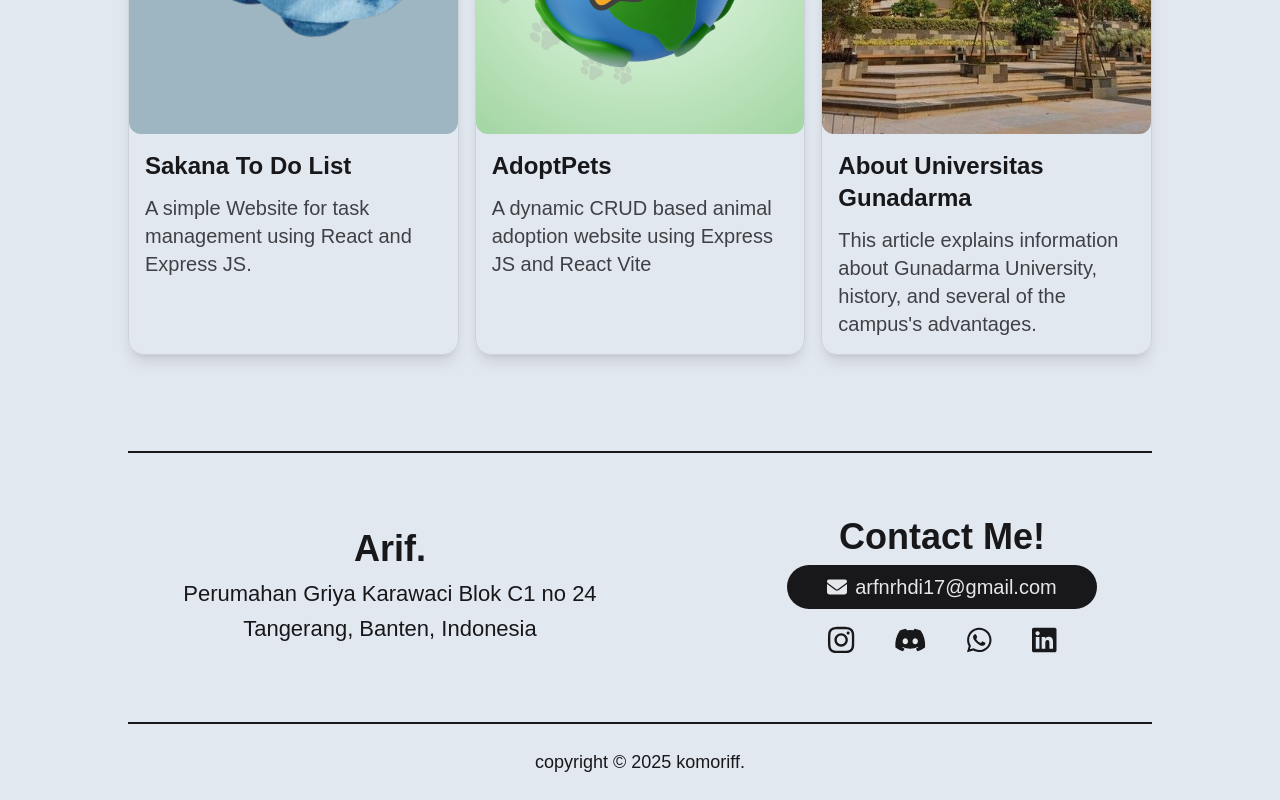
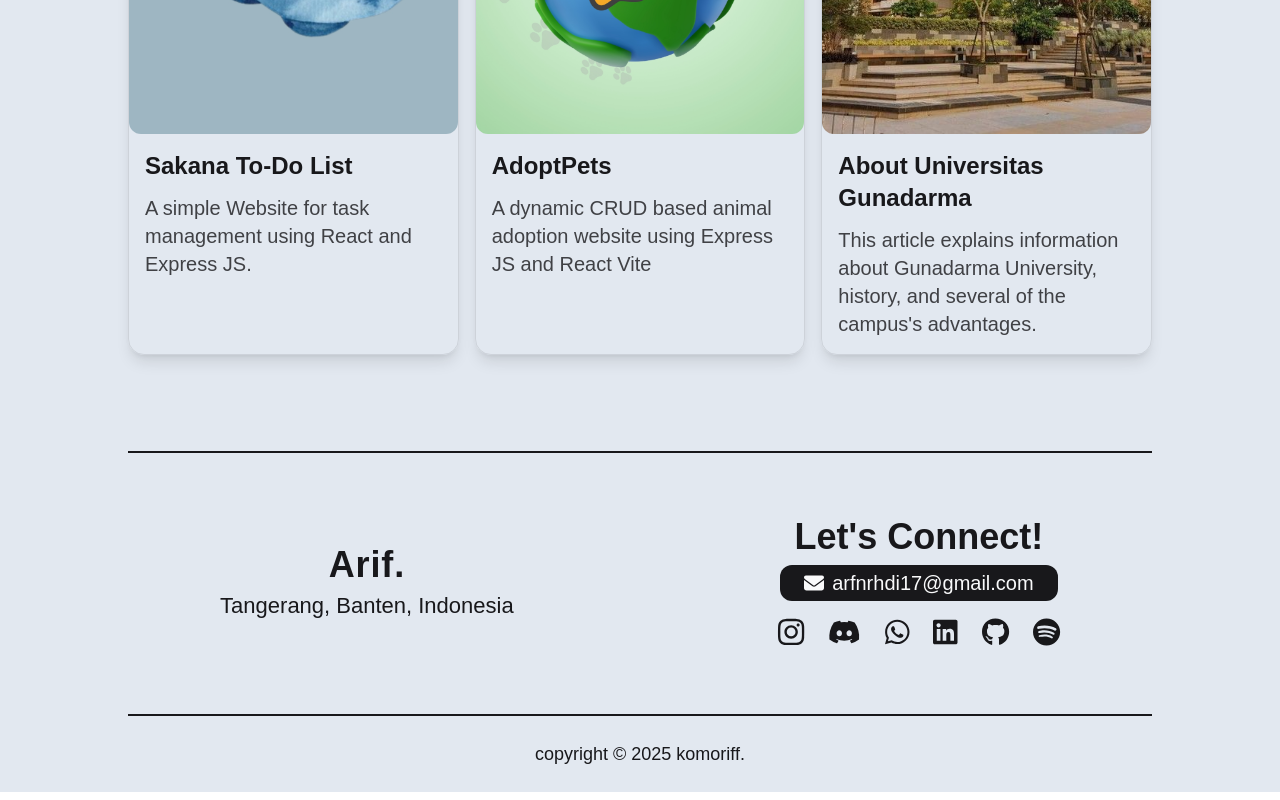
Before and after one commit to arifnrhdi/komoriff, a React (Vite) app: page / in a window 1280 px wide. Shown: the part 993-1793 px from the top of the page. Built offline with nearby package versions, Linux system fonts and the light colour scheme; a web font is replaced by a local one.

Commit message:
commit portofolio web

```diff
--- a/src/components/AboutMe.jsx
+++ b/src/components/AboutMe.jsx
@@ -74,7 +74,7 @@
                 </div>
                 <div className="text-sm">October 2024 - Now</div>
               </div>
-              <div className="flex flex-wrap gap-4 text-xs font-semibold text-gray-50 md:text-lg">
+              <div className="flex flex-wrap md:gap-4 gap-2 text-xs font-semibold text-gray-50 md:text-lg">
                 <div className="rounded-md bg-zinc-900 p-1 md:px-2 dark:bg-slate-200 dark:text-zinc-900">
                   Assistant
                 </div>
--- a/src/components/Footer.jsx
+++ b/src/components/Footer.jsx
@@ -6,6 +6,8 @@
   faDiscord,
   faWhatsapp,
   faLinkedin,
+  faGithub,
+  faSpotify,
 } from "@fortawesome/free-brands-svg-icons";
 
 const Footer = () => {
@@ -14,18 +16,19 @@
       <div className="border-y-2 py-16 dark:border-y-gray-300">
         <div className="cols-1 grid gap-20 text-center lg:flex lg:justify-around">
           <div className="my-auto flex flex-col">
-            <p className="mb-2 text-3xl font-bold md:text-4xl">Arif.</p>
-            <p className="text-lg md:text-[22px]">
-              Perumahan Griya Karawaci Blok C1 no 24
+            <p className="mb-1 text-3xl font-bold tracking-wide md:text-4xl">
+              Arif.
             </p>
             <p className="text-lg md:text-[22px]">
               Tangerang, Banten, Indonesia
             </p>
           </div>
           <div className="my-auto">
-            <p className="mb-2 text-3xl font-bold md:text-4xl">Contact Me!</p>
+            <p className="mb-2 text-3xl font-bold md:text-4xl">
+              Let's Connect!
+            </p>
             <div className="flex items-center justify-center text-lg md:text-xl">
-              <p className="rounded-3xl bg-zinc-900 px-4 py-2 text-gray-200 lg:px-10 dark:bg-slate-200 dark:text-zinc-900">
+              <p className="rounded-xl bg-zinc-900 px-4 py-1 text-gray-50 lg:px-6 dark:bg-slate-200 dark:text-zinc-900">
                 <FontAwesomeIcon
                   icon={faEnvelope}
                   className="me-2 text-lg md:text-[20px]"
@@ -33,7 +36,7 @@
                 arfnrhdi17@gmail.com
               </p>
             </div>
-            <div className="mt-4 flex items-center justify-center gap-8 lg:justify-evenly lg:gap-0">
+            <div className="mt-4 flex flex-wrap items-center justify-center gap-6 lg:justify-evenly">
               <a
                 href="https://www.instagram.com/arfnrhdi__?utm_source=ig_web_button_share_sheet&igsh=ZDNlZDc0MzIxNw=="
                 title="Instagram"
@@ -74,6 +77,26 @@
                   className="text-2xl hover:scale-110 hover:transition-transform md:text-[28px]"
                 />
               </a>
+              <a
+                href="https://github.com/arifnrhdi"
+                title="GitHub"
+                target="_blank"
+              >
+                <FontAwesomeIcon
+                  icon={faGithub}
+                  className="text-2xl hover:scale-110 hover:transition-transform md:text-[28px]"
+                />
+              </a>
+              <a
+                href="https://open.spotify.com/user/31rnjzdyyru4sghceam24jhdyizu?si=dd5cea48ac2f4fbd"
+                title="Spotify"
+                target="_blank"
+              >
+                <FontAwesomeIcon
+                  icon={faSpotify}
+                  className="text-2xl hover:scale-110 hover:transition-transform md:text-[28px]"
+                />
+              </a>
             </div>
           </div>
         </div>
--- a/src/components/Jumbotrons.jsx
+++ b/src/components/Jumbotrons.jsx
@@ -14,7 +14,7 @@
         <div className="hidden text-[33px] font-normal xl:block xl:text-start">
           Hello, i'm
         </div>
-        <div className="mb-2 text-5xl font-extrabold tracking-wide xl:text-start xl:text-5xl">
+        <div className="mb-2 text-4xl font-extrabold tracking-wide xl:text-start md:text-5xl">
           Arif Nurhadi
         </div>
         <div className="mb-4 text-xl font-light md:text-2xl xl:text-start">
--- a/src/components/utils/BlogList.jsx
+++ b/src/components/utils/BlogList.jsx
@@ -2,6 +2,7 @@
 import adoptpets from "../../assets/img/adoptpets.jpg";
 import sakana from "../../assets/img/sakana.jpg";
 import gundar from "../../assets/img/gunadarma.jpeg";
+import figma from "../../assets/img/figma.jpg"
 import Cards from "./Cards";
 
 const BlogList = ({ limit }) => {
@@ -11,7 +12,7 @@
       target: "_blank",
       image: sakana,
       alt: "Surgeon Fish",
-      judul: "Sakana To Do List",
+      judul: "Sakana To-Do List",
       content:
         "A simple Website for task management using React and Express JS.",
     },
@@ -31,6 +32,15 @@
       judul: "About Universitas Gunadarma",
       content:
         "This article explains information about Gunadarma University, history, and several of the campus's advantages.",
+    },
+    {
+      href: "https://www.figma.com/design/VF8nZ6Vmf84I3LLZRR2DC9/Letterboxd?t=NAlSW2IXO8O9G3Je-1",
+      image: figma,
+      target: "_blank",
+      alt: "Letterboxd Figma",
+      judul: "Prototype Letterboxd",
+      content:
+        "A prototype project for an alternative look and features of the Letterboxd application for HCI practicums using Figma",
     },
   ];
 
```
Also changed, not shown: src/assets/img/figma.jpg (added), src/assets/img/figma.png (added).
